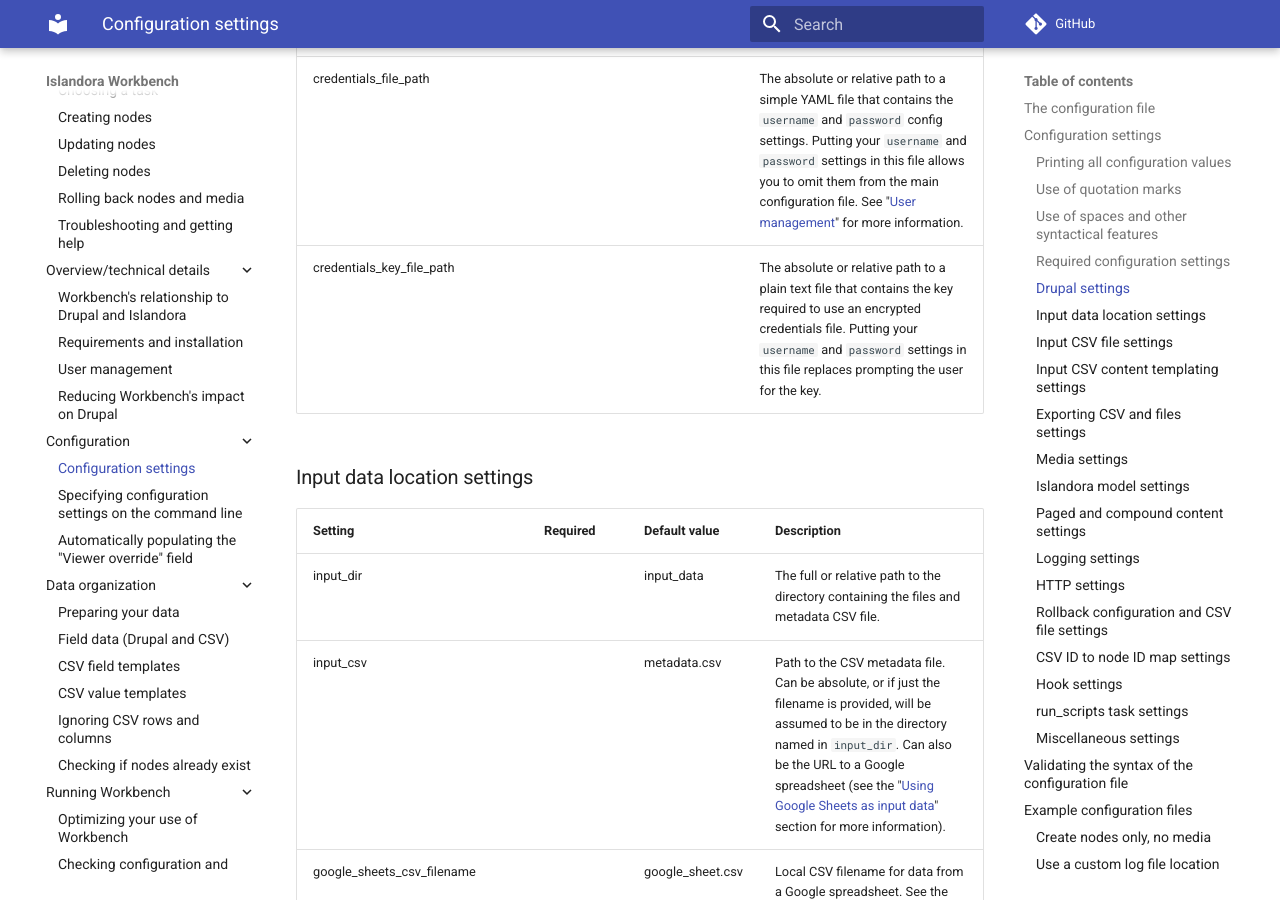
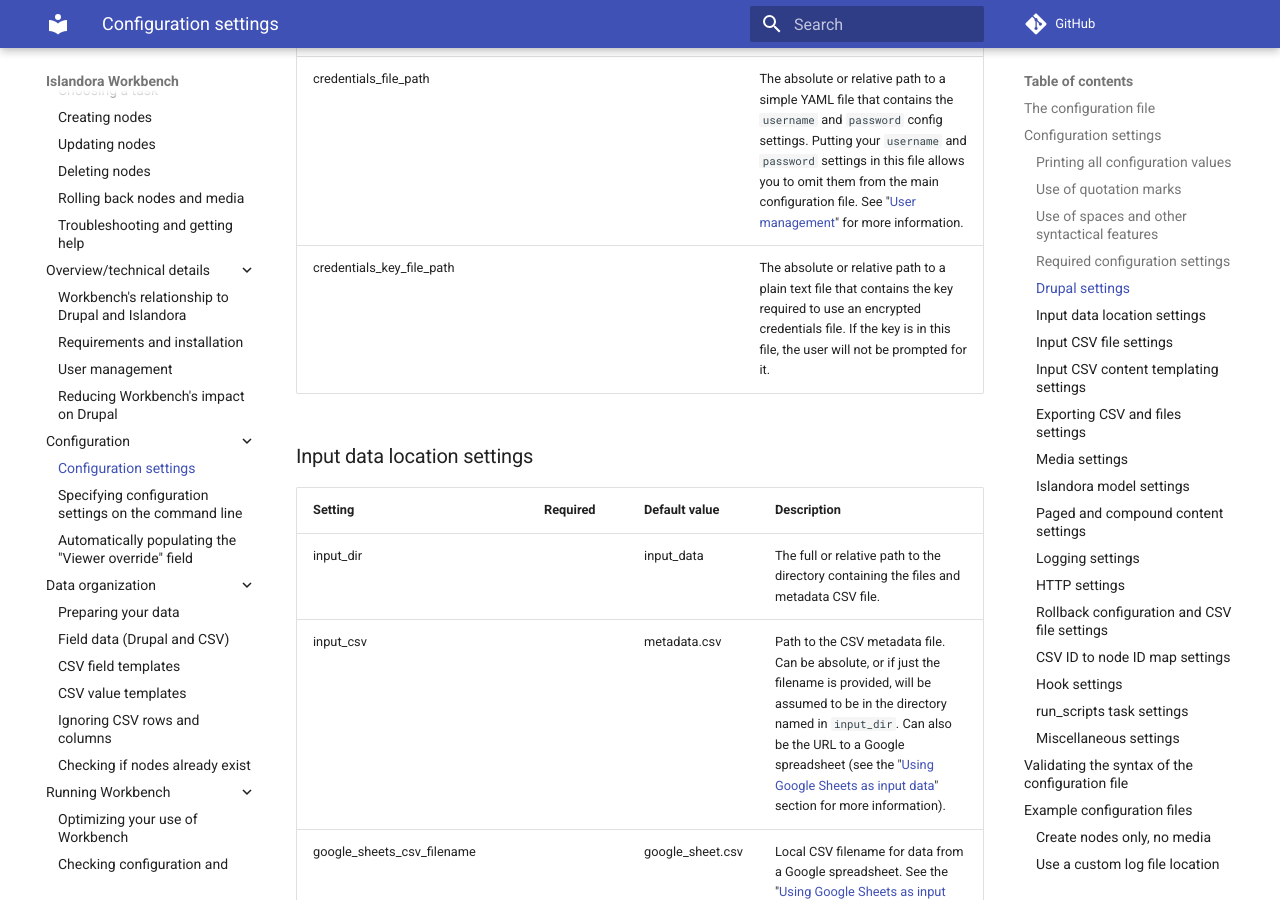
Before and after one commit to mjordan/islandora_workbench_docs, an MkDocs documentation site: the page built from docs/configuration.md, in a window 1280 px wide and 900 px high, scrolled down 6544 px. Built offline with MkDocs 1.6.1 and Material for MkDocs 9.7.7, drawn with Linux system fonts in a browser that asks for light colours; comment, search, counter and statistics services are not loaded.

Commit message:
Fixed error in docs for the credentials_key_file_path setting.

```diff
--- a/docs/configuration.md
+++ b/docs/configuration.md
@@ -124,7 +124,7 @@
 | field_text_format_ids |  | | Defines a mapping between field machine names the machine names of format IDs for "formatted" fields. See "[Text fields with markup](/islandora_workbench_docs/fields/#text-fields-with-markup)" for more information. |
 | paragraph_fields |  | | Defines structure of paragraph fields in the input CSV. See "[Entity Reference Revisions fields (paragraphs)](/islandora_workbench_docs/fields/#entity-reference-revisions-fields-paragraphs)" for more information. |
 | credentials_file_path |  | | The absolute or relative path to a simple YAML file that contains the `username` and `password` config settings. Putting your `username` and `password` settings in this file allows you to omit them from the main configuration file. See "[User management](/islandora_workbench_docs/user_management/#the-credentials_file_path-configuration-setting)" for more information. |
-| credentials_key_file_path |  | | The absolute or relative path to a plain text file that contains the key required to use an encrypted credentials file. Putting your `username` and `password` settings in this file replaces prompting the user for the key. |
+| credentials_key_file_path |  | | The absolute or relative path to a plain text file that contains the key required to use an encrypted credentials file. If the key is in this file, the user will not be prompted for it. |
 
 
 
```
